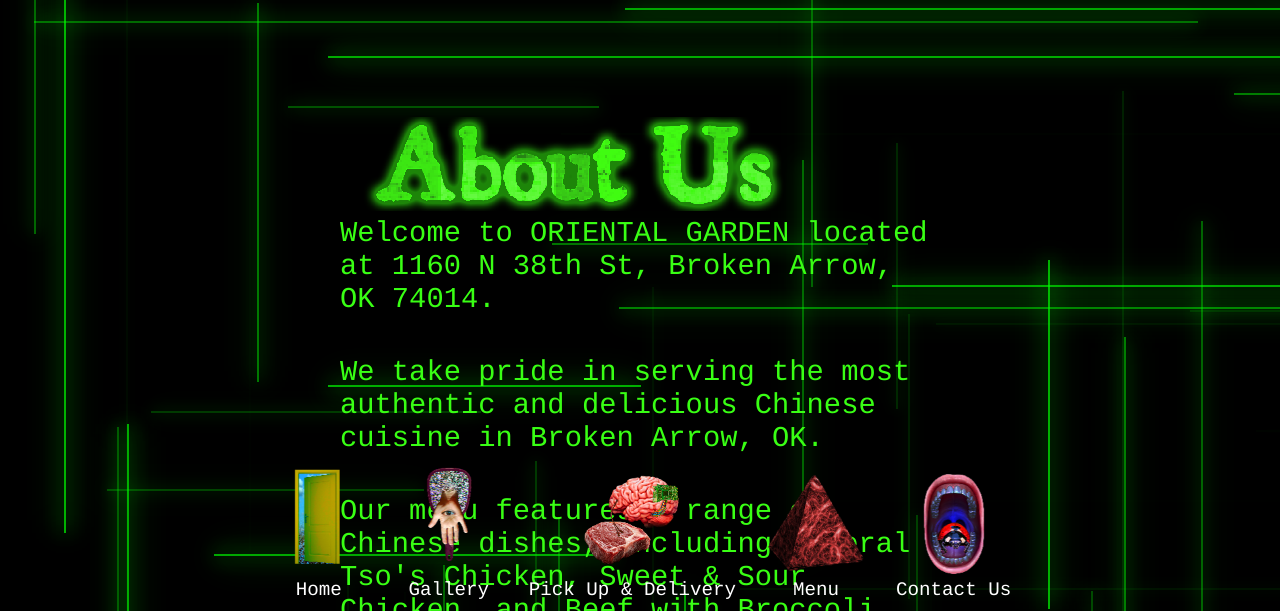
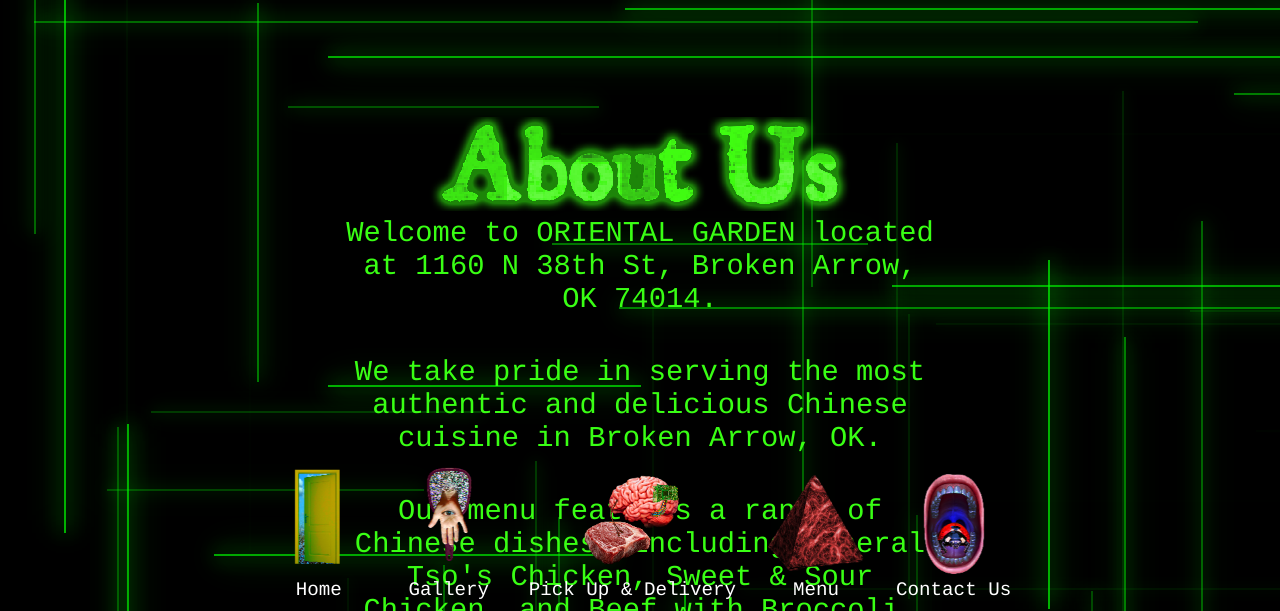
Before and after one commit to carpsforsale/orientalgarden, a plain HTML site: page index.html in a window 1280 px wide. Shown: the part 189-800 px from the top of the page. Drawn offline with Linux system fonts and the light colour scheme.

Commit message:
Update index.css

```diff
--- a/index.css
+++ b/index.css
@@ -60,10 +60,11 @@ body {
 .about-us {
     width: 80%;
     margin-top: 20px; /* Adds space below navbar */
-    text-align: left;
+    text-align: center;
     font-size: 1.2em;
     padding: 20px;
     max-width: 800px;
+    align-items: center;
 }
 
 h1 {
```
